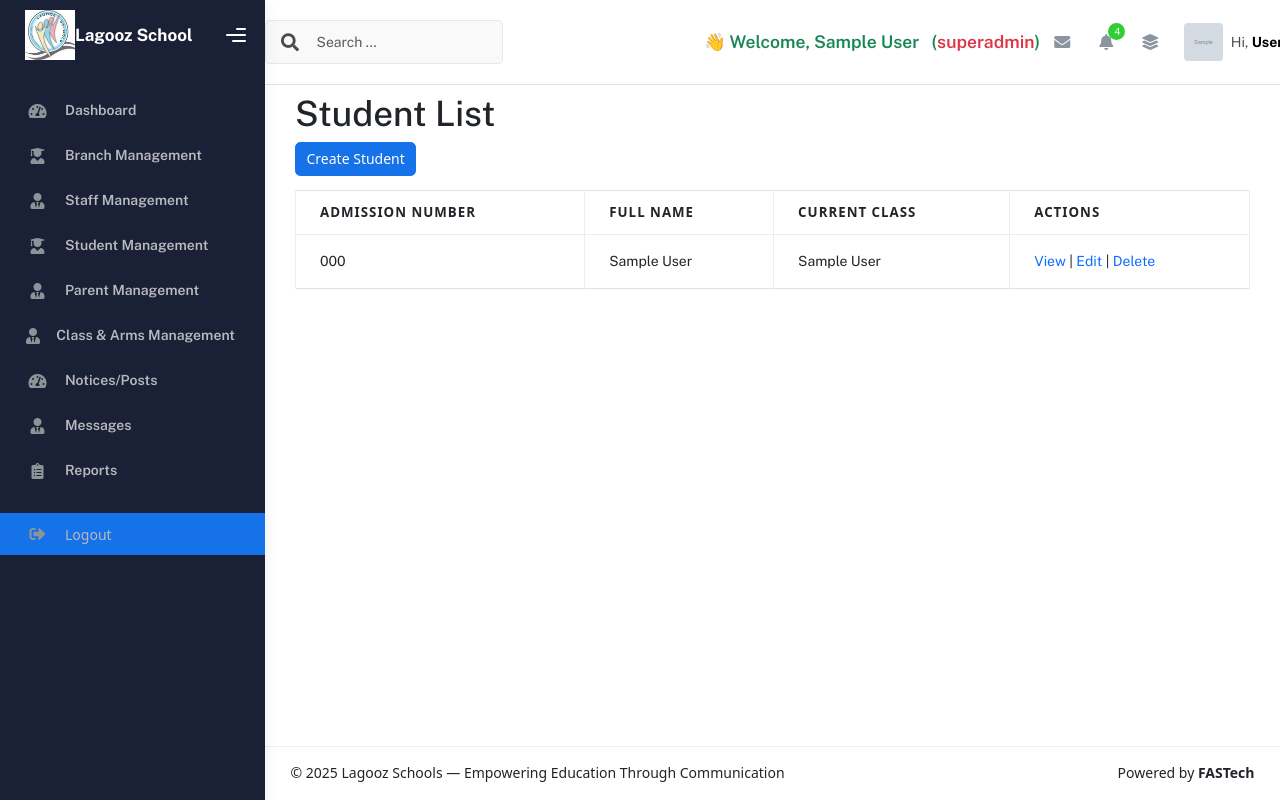
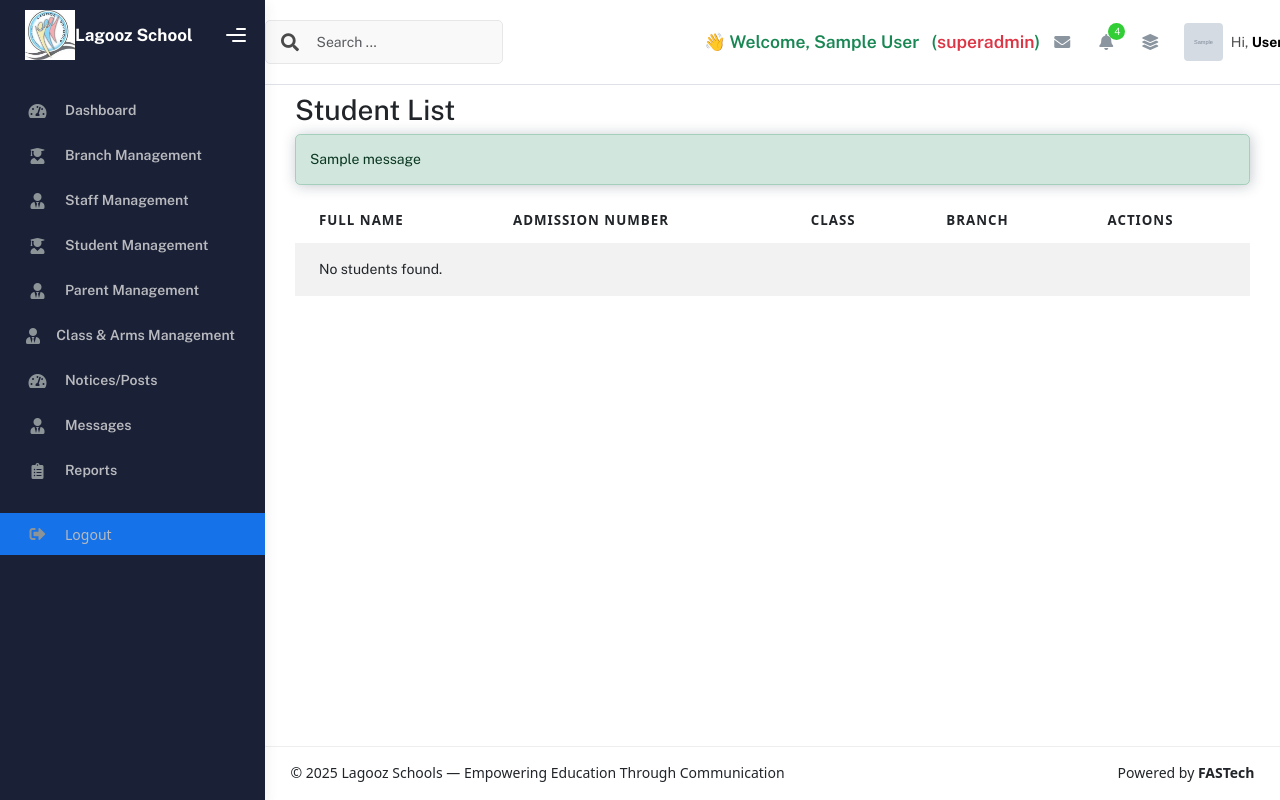
Before and after one commit to FAS2024/school-communication-system, a Django app: page /students/ in a window 1280 px wide. Run offline with Django 5.2, Linux system fonts and the light colour scheme; a user stored in the database is signed in; tables that the repository leaves empty hold one stand-in row (values such as "Sample post"); grey boxes marked "Sample" are stand-in pictures; one stand-in notice (Sample message) is shown; some libraries are stand-ins or nearby versions.

Commit message:
I am still working on the student CRUD

```diff
--- a/accounts/urls.py
+++ b/accounts/urls.py
@@ -40,9 +40,9 @@ urlpatterns = [
     # Students
     path('student/create/', views.create_student, name='student_create'),
     path('student/update/<int:pk>/', views.update_student, name='student_update'),
-    path('students/', views.StudentListView.as_view(), name='student_list'),
-    path('student/<int:pk>/', views.StudentDetailView.as_view(), name='student_detail'),
-    path('students/<int:pk>/delete/', views.StudentDeleteView.as_view(), name='student_delete'),
+    path('students/', views.student_list, name='student_list'),
+    path('students/<int:pk>/', views.student_detail, name='student_detail'),
+    path('students/<int:pk>/delete/', views.student_delete, name='student_delete'),
 
 
     # Student Class
--- a/accounts/views.py
+++ b/accounts/views.py
@@ -588,6 +588,11 @@ class BranchDeleteView(DeleteView):
 
 
 
+def is_branch_or_superadmin(user):
+    return user.is_authenticated and (user.role == 'superadmin' or user.role == 'branch_admin')
+
+
+
 @login_required
 @transaction.atomic
 def create_student(request):
@@ -670,47 +675,56 @@ def update_student(request, student_id):
     })
 
 
-@method_decorator([login_required, user_passes_test(utility.is_branchadmin_or_superadmin)], name='dispatch')
-class StudentListView(ListView):
-    model = StudentProfile
-    template_name = 'student_list.html'
-    context_object_name = 'students'
+@login_required
+@user_passes_test(is_branch_or_superadmin)
+def student_list(request):
+    user = request.user
+    if user.role == 'superadmin':
+        students = CustomUser.objects.filter(role='student')
+    else:  # branch_admin
+        students = CustomUser.objects.filter(role='student', branch=user.branch)
+    return render(request, 'student_list.html', {'students': students})
 
-    def get_queryset(self):
-        """
-        Filter students based on the branch of the user.
-        """
-        if self.request.user.role == 'branchadmin':
-            return StudentProfile.objects.filter(user__branch=self.request.user.branch)
-        return StudentProfile.objects.all()  # Superadmin can view all students
+
+@login_required
+def student_detail(request, pk):
+    user = request.user
+    student = get_object_or_404(CustomUser, pk=pk, role='student')
+
+    # Access control
+    if user.role == 'superadmin':
+        pass  # can view all
+    elif user.role == 'branch_admin':
+        if student.branch != user.branch:
+            return HttpResponseForbidden("You do not have permission to view this student.")
+    elif user.role == 'student':
+        if user != student:
+            return HttpResponseForbidden("You can only view your own profile.")
+    else:
+        return HttpResponseForbidden("You do not have permission to view this student.")
+
+    return render(request, 'student_detail.html', {'student': student})
 
 
 
-@method_decorator([login_required, user_passes_test(utility.is_branchadmin_or_superadmin)], name='dispatch')
-class StudentDetailView(DetailView):
-    model = StudentProfile
-    template_name = 'student_detail.html'
-    context_object_name = 'student'
+@login_required
+@user_passes_test(is_branch_or_superadmin)
+def student_delete(request, pk):
+    user = request.user
+    student = get_object_or_404(CustomUser, pk=pk, role='student')
 
-    def get_object(self, queryset=None):
-        """
-        Get the student profile based on the primary key (pk).
-        """
-        return StudentProfile.objects.get(id=self.kwargs['pk'])
+    # branch_admin can only delete students in their branch
+    if user.role == 'branch_admin' and student.branch != user.branch:
+        messages.error(request, "You don't have permission to delete this student.")
+        return redirect('student_list')
 
+    if request.method == 'POST':
+        student.delete()
+        messages.success(request, "Student deleted successfully.")
+        return redirect('student_list')
 
-@method_decorator([login_required, user_passes_test(utility.is_branchadmin_or_superadmin)], name='dispatch')
-class StudentDeleteView(DeleteView):
-    model = StudentProfile
-    template_name = 'student_confirm_delete.html'
-    context_object_name = 'student'
-    success_url = reverse_lazy('student_list')
+    return render(request, 'student_confirm_delete.html', {'student': student})
 
-    def get_object(self, queryset=None):
-        """
-        Get the student profile to be deleted.
-        """
-        return StudentProfile.objects.get(id=self.kwargs['pk'])
 
 
 @login_required
--- a/templates/student_list.html
+++ b/templates/student_list.html
@@ -1,35 +1,39 @@
-{% extends 'base.html' %}
+{% extends "base.html" %}
+{% load static %}
 
 {% block content %}
-  <h1>Student List</h1>
+  <h2>Student List</h2>
 
-  <!-- Create Button -->
-  <div>
-    <a href="{% url 'student_create' %}" class="btn btn-primary">Create Student</a>
-  </div>
+  {% if messages %}
+    {% for message in messages %}
+      <div class="alert alert-{{ message.tags }}">{{ message }}</div>
+    {% endfor %}
+  {% endif %}
 
-  <!-- Student Table -->
-  <table class="table table-bordered mt-3">
+  <table class="table table-striped">
     <thead>
       <tr>
+        <th>Full Name</th>
         <th>Admission Number</th>
-        <th>Full Name</th>
-        <th>Current Class</th>
+        <th>Class</th>
+        <th>Branch</th>
         <th>Actions</th>
       </tr>
     </thead>
     <tbody>
       {% for student in students %}
         <tr>
+          <td>{{ student.get_full_name }}</td>
           <td>{{ student.admission_number }}</td>
-          <td>{{ student.user.get_full_name }}</td>
-          <td>{{ student.current_class }}</td>
+          <td>{{ student.current_class }} {{ student.current_class_arm }}</td>
+          <td>{{ student.branch }}</td>
           <td>
-            <a href="{% url 'student_detail' student.pk %}">View</a> |
-            <a href="{% url 'student_update' student.pk %}">Edit</a> |
-            <a href="{% url 'student_delete' student.pk %}">Delete</a>
+            <a href="{% url 'student_detail' student.pk %}" class="btn btn-info btn-sm">View</a>
+            <a href="{% url 'student_delete' student.pk %}" class="btn btn-danger btn-sm">Delete</a>
           </td>
         </tr>
+      {% empty %}
+        <tr><td colspan="5">No students found.</td></tr>
       {% endfor %}
     </tbody>
   </table>
```
Also changed, not shown: templates/student_confirm_delete.html (+8 -6 lines), templates/student_detail.html (+20 -9 lines).
